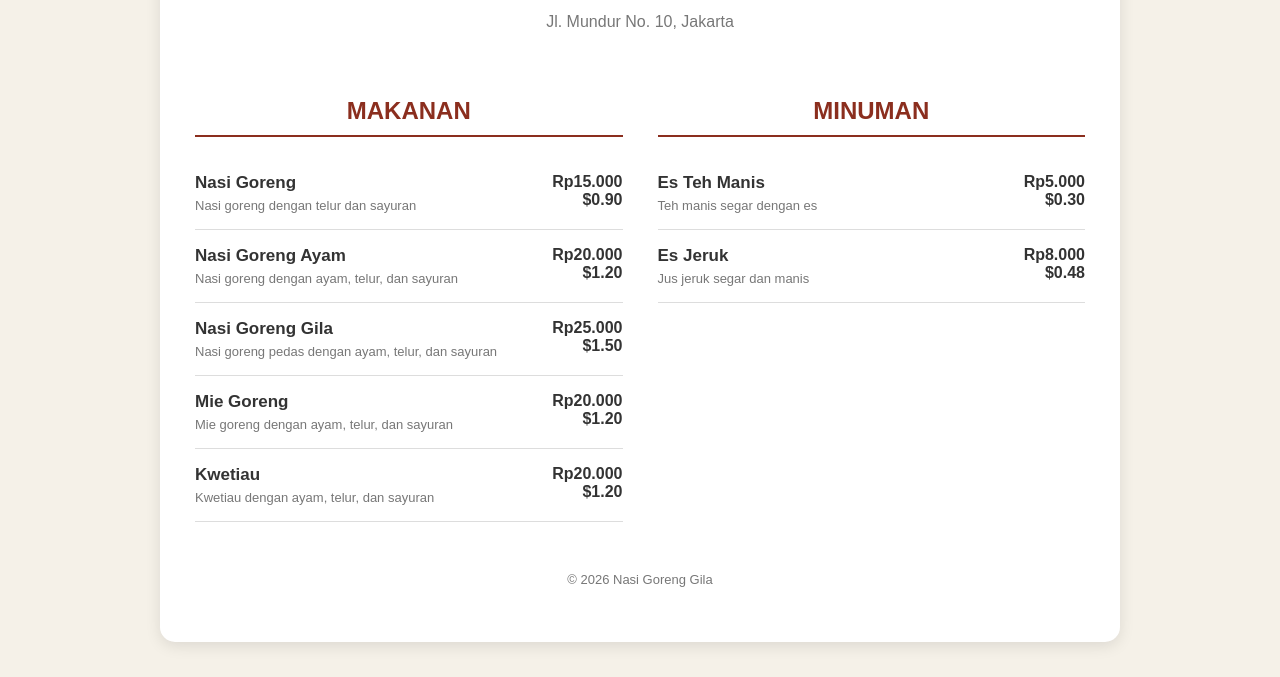
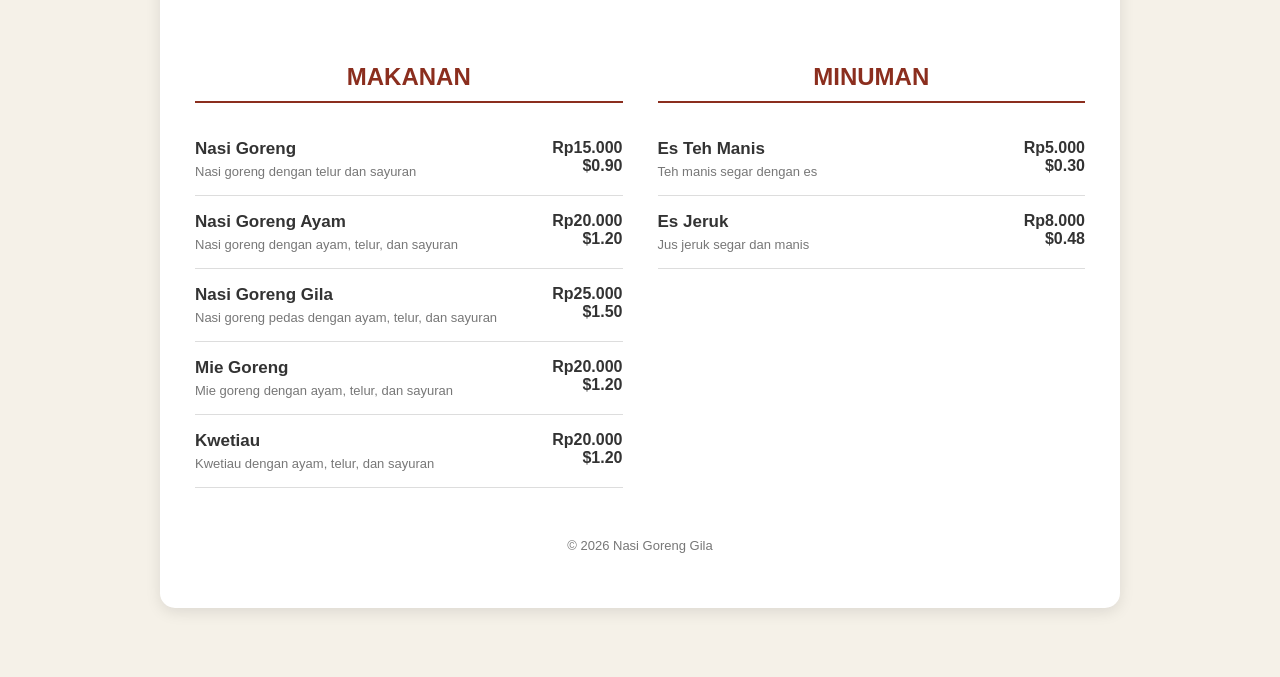
Before and after one commit to AliFaridzR/web1p5, a plain HTML site: page index.html in a window 1280 px wide. Shown: the part 244-921 px from the top of the page. After the commit the page ends 887 px from the top, so only its background shows below. Drawn offline with Linux system fonts and the light colour scheme.

Commit message:
Remove address from restaurant details
Removed the address from the restaurant information.

```diff
--- a/index.html
+++ b/index.html
@@ -22,7 +22,6 @@
             <div class="hero">
                 <h1>Nasi Goreng Gila</h1>
                 <p>Daftar Harga Menu Restoran</p>
-                <p>Jl. Mundur No. 10, Jakarta</p>
             </div>
 
             <div class="daftar-menu">
```
